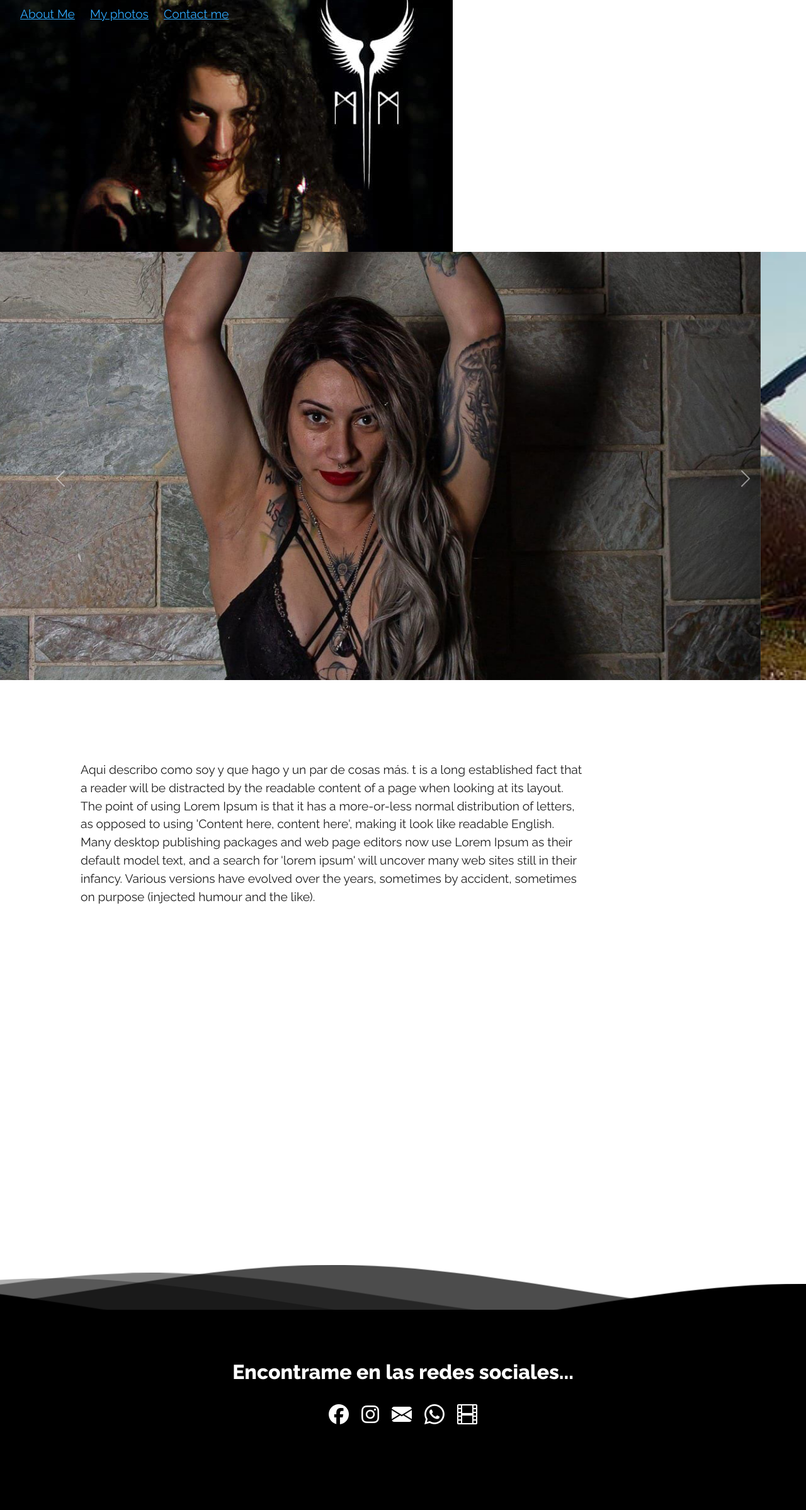
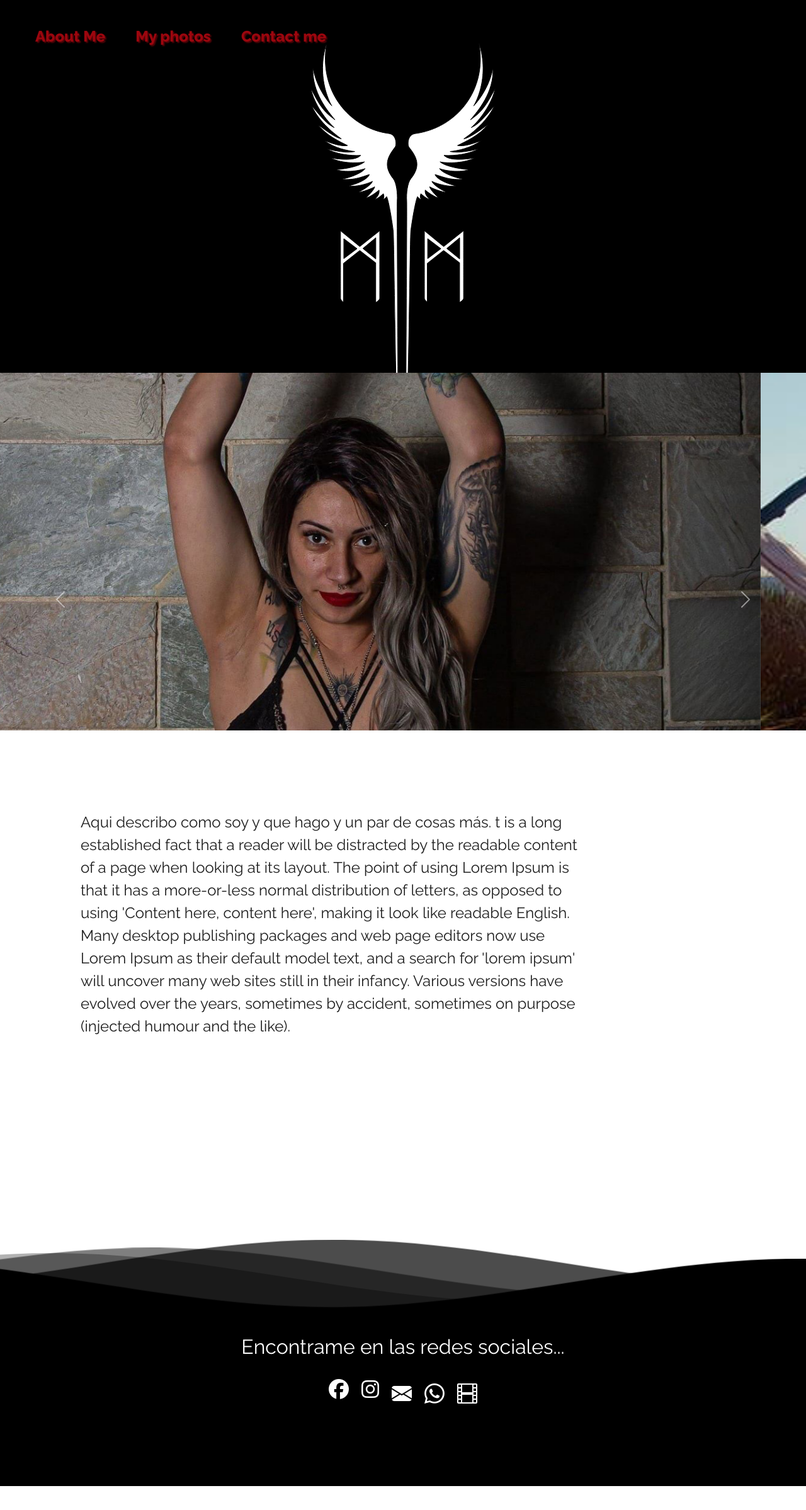
Before and after one commit to vdrr89/muffi, a plain HTML site: page index.html in a window 1280 px wide. Shown: the whole page at 63% size. After the commit the page ends 2360 px from the top, so only its background shows below. Drawn offline with nearby package versions, Linux system fonts and the light colour scheme.

Commit message:
arreglados colores, arregladas secciones logo en header

```diff
--- a/css/colores.css
+++ b/css/colores.css
@@ -8,20 +8,20 @@ y en caso de cambiarlos, solo se cambia acá
 
 :root{
 
-    /* verdes principales */
-    --green-light-color: #6e911b;
-    --green-logo-color: #4E6005;
-    --green-color: #78930e; /* este es el principal */
-    --green-dark-color: #2b4102;
-    --green-fluor-transp-40-color: #2ee59d66; /* abrillantado para efecto en botones */
+    /* principales */
+    --principal-light-color: #d6343d;
+    --principal-color: #9c060e;
+    --principal-dark-color: #570408;
+
+    /* opuestos */
+    --opposite-light-color: #1c7dec;
+    --opposite-color: #064c9c;
+    --opposite-dark-color: #031f3f;
 
     /* botones */
     --green-btn-color: #4CAF50;
     --red-btn-color: #BF0404;
     --skyblue-btn-color: skyblue;
-
-    /* links */
-    --blue-link-color: #2eaaff;
 
     /* escala de grises */
     --white-color: white;
--- a/css/fuentes.css
+++ b/css/fuentes.css
@@ -8,118 +8,40 @@
 
 @import url(colores.css);
 
-/* ---------------------- HACHES ---------------------- */
-
-h1, h2, h3, h4 {
-    color: var(--green-color);
-    text-shadow: 2px 2px var(--white-color);
-    font-size: 3rem;
-    font-weight: 800;
+*{
     font-family: 'Raleway', sans-serif;
-  }
-
-h5, h6 {  /* es igual pero más chiquito */
-  color: var(--green-color);
-  text-shadow: 2px 2px var(--white-color);
-  font-size: 2rem;
-  font-weight: 800;
-  font-family: 'Raleway', sans-serif;
 }
 
-/* ---------------------- PES ---------------------- */
-
-p, li, td, blockquote {
-  color: var(--gray90-color);
-  font-size: 1.2rem;
-  line-height: 1.8rem;
-  font-family: 'Raleway', sans-serif;
-  font-weight: 400;
-  margin-bottom: 0;
+p, li, a, blockquote {
+    font-size: 1.5rem;
+    color: var(--gray90-color);
 }
 
-.special {
-  font-size: 1.2rem;
-  font-family: 'Raleway', sans-serif;
-  font-weight: 800;
-  text-shadow: 1px 1px var(--gray10-color);
+h1, h2, h3, h4, h5, h6 {
+    font-size: 2rem;
+    color: var(--principal-color);
 }
 
-th, button {
-  color: #1f1f1f;
-  font-size: 1.2rem;
-  line-height: 1.8rem;
-  font-family: 'Raleway', sans-serif;
-  font-weight: 800;
-  text-shadow: 2px 2px 2px var(--gray70-transp30-color);
+li {
+    text-decoration: none;
 }
 
-.small { /* poner con color de fuente x ej clases almost-black-font o white-font */
-  font-family: 'Raleway', sans-serif;
-  font-weight: 400;
-  font-size: 0.7rem;
-  line-height: 1.8em;
+/* ------------------- NAVBAR ------------------- */
+.menu-item{
+    text-decoration: none;
+    font-weight: 800;
+    color: var(--principal-color);
+    text-shadow: 2px 2px 2px var(--principal-dark-color);
+    transition: ease 2s;
 }
 
-.almost-black-font{
-  color: var(--gray90-color);
-
+.menu-item:hover{
+    color: var(--principal-light-color);
+    text-shadow: 2px 2px 2px var(--principal-color);
+    top: -7px;
 }
 
-.white-font {
-  color: var(--white-color);
+.menu-item:visited{
+    color: var(--principal-dark-color);
+    text-shadow: 2px 2px 2px var(--principal-color);
 }
-
-.longText{
-  font-family: 'Raleway', sans-serif;
-  max-width: 600px;
-  text-align: left;
-  margin-left: auto;
-  margin-right: auto;
-}
-
-blockquote {
-  font-style: italic;
-}
-
-/* ---------------------- LIS ---------------------- */
-
-li{
-  list-style: none;
-}
-
-/* ---------------------- AS ---------------------- */
-
-nav a,
-nav a:hover {
-  text-decoration: none;
-}
-
-a{
-  font-size: 1.2rem;
-}
-
-.small-a{
-  font-size: 0.7rem;
-}
-
-a,
-.small-a{
-  color: var(--blue-link-color);
-  line-height: 1.8rem;
-  font-family: 'Raleway', sans-serif;
-  font-weight: 400;
-  text-decoration: underline;
-}
-
-a:visited,
-.small-a:visited {
-  text-decoration: underline;
-  color: var(--green-color);
-}
-
-a:hover,
-.small-a:hover {
-  text-decoration: underline;
-  color:var(--green-light-color);
-  text-shadow: none;
-}
--- a/css/style.css
+++ b/css/style.css
@@ -8,17 +8,29 @@ html, body {
 
 /* ------------------- NAVBAR ------------------- */
 .navbar{
-    display: block;
+    display: inline-block;
+    float: none;
     position: fixed;
     z-index: 10;
+    margin-top: 4vh;
 }
 
 
 .navbar ul li {
     color: var(--white-color);
     display: inline;
-    /* list-style-type: none; */
     padding-right: 20px;
+}
+
+.menu-item-container{
+    border-radius: 10px;
+    padding: 3vh;
+    background-color: transparent;
+}
+
+.menu-item-container:hover {
+    background-color: var(--black-color);
+    box-shadow: 2px 2px 2px var(--black-transp80-color);
 }
 
 /* ------------------- FIRST ------------------- */
@@ -28,22 +40,21 @@ html, body {
     display: block;
     width: 100%;
     height: 100vh;
+    background-image: url(../img/logo-black-background-web.svg);
+    background-repeat: no-repeat;
 }
 
 .first img {
-    /* max-height: 500px; */
     top:0;
     left:0;
-    /* position: fixed; */
-    /* display: block; */
 }
 
 /* ------------------- CAROUSELL ------------------- */
 .caroussell{
     position: relative;
     display: block;
-    top:50%;
-    height: 135vh;
+    top: 74%;
+    height: 145vh;
 }
 
 .d-block{
@@ -66,7 +77,6 @@ html, body {
     background-color: var(--white-color);
 }
 
-
 /* ------------------- FOOTER ------------------- */
 
 .footer {
@@ -75,9 +85,7 @@ html, body {
     width:100%;
     text-align: center;
 
-     clear: both;
-    height: 200px;
-    top: 250%;
+    clear: both;
 }
 
 .footer-content{
@@ -90,8 +98,6 @@ html, body {
     text-shadow: none;
     font-size: 2rem;
     color: var(--white-color);
-    /* position: relative; */
-    /* display: block; */
     text-align: center;
 }
 
@@ -101,12 +107,12 @@ html, body {
 }
 
 .footer-ul {
-display: inline-flex;
-padding-left: 0;
+    display: inline-flex;
+    padding-left: 0;
 }
 
 .footer-ul > li {
-display: inline-block;
+    display: inline-block;
 }
 
 .footer-icon {
@@ -116,13 +122,12 @@ display: inline-block;
 }
 
 .footer-icon:hover{
-    color: var(--green-color);
+    color: var(--principal-color);
 }
 
 /* FOOTER WAVES */
 
 .waves-background{
-  background-color: var(--green-color);
   display: contents;
 }
 
@@ -135,8 +140,8 @@ display: inline-block;
 
 .content-waves {
     display: block;
-    position: absolute;
-    height: 30vh;
+    /* position: absolute; */
+    /* height: 30vh; */
     text-align: center;
     bottom: 0;
     width: 100%;
@@ -150,6 +155,7 @@ display: inline-block;
     margin-bottom:-40px;
     min-height:100px;
     max-height:150px;
+    background-color: var(--white-color);
 }
 
 /* Animation */
--- a/index.html
+++ b/index.html
@@ -26,15 +26,14 @@
     <!-- ------------------- NAVBAR ------------------- -->
     <div id="navbar" class="navbar">
         <ul>
-            <li><a href="#about">About Me</a></li>
-            <li><a href="#photos">My photos</a></li>
-            <li><a href="#footer">Contact me</a></li>
+            <li class="menu-item-container"><a class="menu-item" href="#about">About Me</a></li>
+            <li class="menu-item-container"><a class="menu-item" href="#photos">My photos</a></li>
+            <li class="menu-item-container"><a class="menu-item" href="#footer">Contact me</a></li>
         </ul>
     </div>
 
     <!-- ------------------- FIRST ------------------- -->
     <div id="first" class="first">
-        <img src="img/muffi07.jpg" alt="muffi-photography">
     </div>
 
     <!-- ------------------- CAROUSELL ------------------- -->
@@ -71,13 +70,8 @@
         </p>
     </div>
 
-    <!-- ------------------- PHOTOS ------------------- -->
-    <div id="photos" class="photos">
-
-    </div>
-
     <!-- ------------------- FOOTER ------------------- -->
-    <div id="footer" class="footer flex-waves-content content-waves">
+    <div id="footer" class="flex-waves-content content-waves footer">
 
         <!--Waves Container-->
         <div class="waves-background">
```
Also changed, not shown: img/logo-black-background-web.svg (added).
